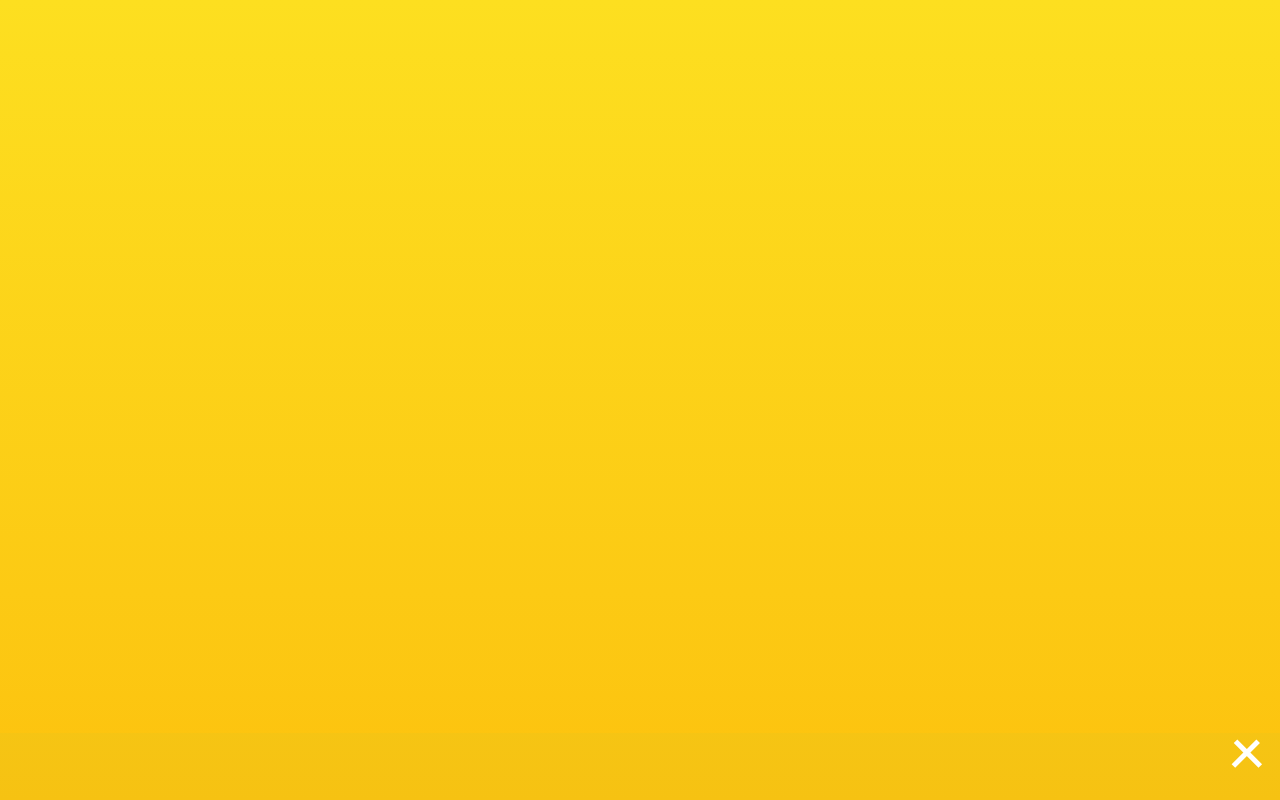
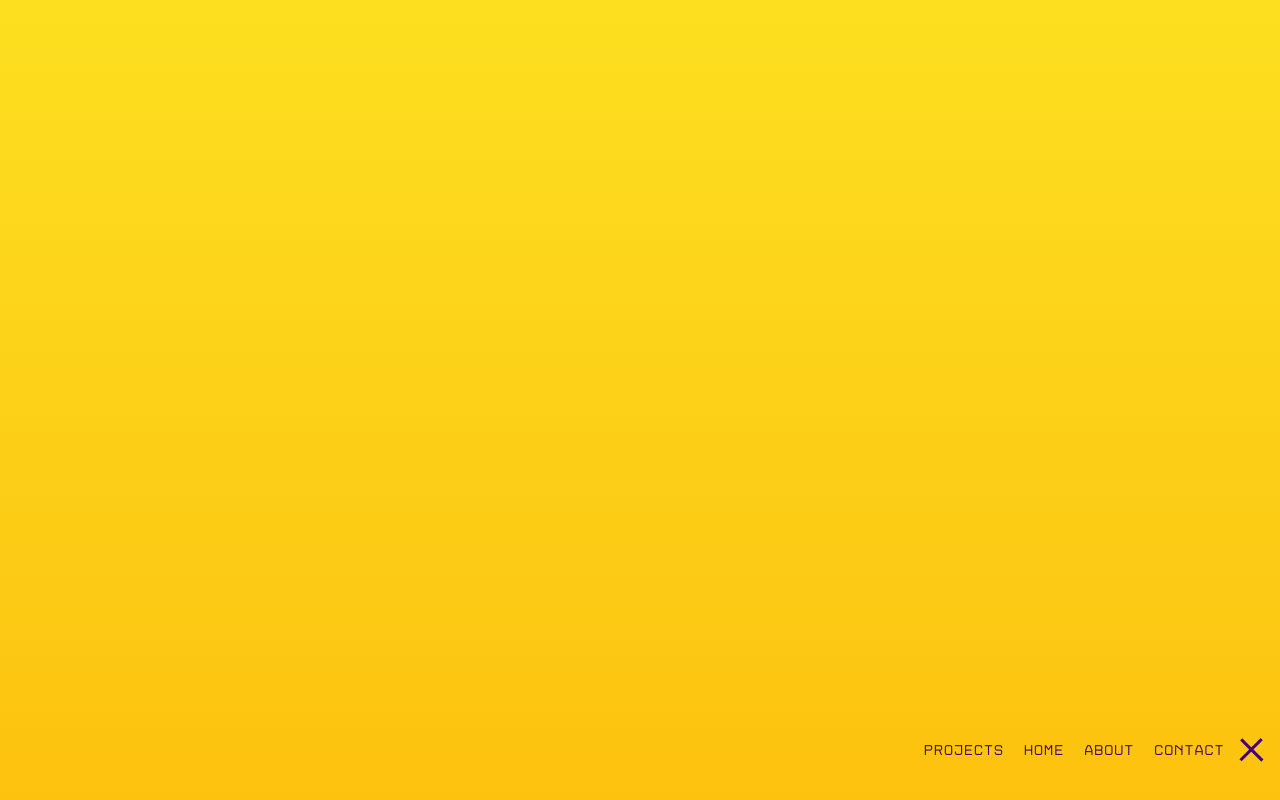
Before and after one commit to philipdaveby/portfolio, a React (Create React App) app: page / in a window 1280 px wide. Both pictures are taken after a click on the element 1246 px from the left and 741 px from the top of the page. Shown: the top 800 px of the page. Built offline with nearby package versions, Linux system fonts and the light colour scheme.

Commit message:
position of footer and shows only when clicked

```diff
--- a/src/components/Nav/Nav.js
+++ b/src/components/Nav/Nav.js
@@ -5,19 +5,21 @@ const Nav = () => {
 
     const [clickedNav, setClickedNav] = useState(false);
 
-    // const clickNav = bar => {
-    //     bar.classList.toggle('change');
-    // }
-
-    // const toggleClass = () => {
-
-    // }
     return (
         <nav className="nav" >
-            <div className={clickedNav ? 'nav__hamburger change' : 'nav__hamburger'} onClick={() => clickedNav ? setClickedNav(false) : setClickedNav(true)}>
-                <div className="nav__bar1"></div>
-                <div className="nav__bar2"></div>
-                <div className="nav__bar3"></div>
+            <div className="nav__hamburger">
+                {clickedNav ? <div className="links">
+                    <a href="/">PROJECTS</a>
+                    <a href="/">HOME</a>
+                    <a href="/">ABOUT</a>
+                    <a href="/">CONTACT</a>
+                </div> : ''}
+
+                <div className={clickedNav ? 'nav__animation change' : 'nav__animation'} onClick={() => clickedNav ? setClickedNav(false) : setClickedNav(true)} >
+                    <div className="nav__bar1"></div>
+                    <div className="nav__bar2"></div>
+                    <div className="nav__bar3"></div>
+                </div>
             </div>
         </nav>
     )
--- a/src/components/Nav/nav.css
+++ b/src/components/Nav/nav.css
@@ -2,21 +2,35 @@
   grid-area: footer;
   display: flex;
   justify-content: flex-end;
-  background: rgba(114, 186, 94, 0.05);
 }
 
 .nav__hamburger {
-  display: inline-block;
+  display: flex;
   cursor: pointer;
   position: sticky;
   right: 1rem;
   justify-self: flex-start;
 }
 
+.links {
+  margin-top: 0.4rem;
+}
+
+.links a {
+  padding: 0 10px;
+  font-size: 0.9rem;
+  transition: 1s;
+  right: 0;
+}
+
+.nav__animation {
+  display: inline-block;
+}
+
 .nav__bar1, .nav__bar2, .nav__bar3 {
-  width: 35px;
-  height: 5px;
-  background-color: white;
+  width: 30px;
+  height: 3px;
+  background-color: #430078;
   margin: 6px 0;
   transition: 0.4s;
 }
@@ -24,7 +38,7 @@
 /* Rotate first bar */
 .change .nav__bar1 {
   -webkit-transform: rotate(-45deg) translate(-8px, 8px);
-  transform: rotate(-45deg) translate(-9px, 8px);
+  transform: rotate(-45deg) translate(-5px, 8px);
 }
 
 /* Fade out the second bar */
@@ -35,7 +49,7 @@
 /* Rotate last bar */
 .change .nav__bar3 {
   -webkit-transform: rotate(45deg) translate(-8px, -8px);
-  transform: rotate(45deg) translate(-6px, -8px);
+  transform: rotate(45deg) translate(-4px, -8px);
 }
 
 /*# sourceMappingURL=nav.css.map */
--- a/src/components/Nav/nav.scss
+++ b/src/components/Nav/nav.scss
@@ -5,21 +5,38 @@
   justify-content: flex-end;
   // align-items: flex-start;
   // height: 400px;
-  background: rgba(114, 186, 94, 0.05);
 }
 
 .nav__hamburger {
-  display: inline-block;
+  display: flex;
   cursor: pointer;
   position: sticky;
   right: 1rem;
   justify-self: flex-start;
+  // width: 100vw;
+}
+
+.links {
+  // display: flex;
+  // align-items: center;
+  margin-top: 0.4rem;
+}
+
+.links a {
+  padding: 0 10px;
+  font-size: 0.9rem;
+  transition: 1s;
+  right: 0;
+}
+
+.nav__animation {
+    display: inline-block;
+
   }
-
   .nav__bar1, .nav__bar2, .nav__bar3 {
-    width: 35px;
-    height: 5px;
-    background-color: white;
+    width: 30px;
+    height: 3px;
+    background-color: #430078;
     margin: 6px 0;
     transition: 0.4s;
   }
@@ -27,7 +44,7 @@
   /* Rotate first bar */
   .change .nav__bar1 {
     -webkit-transform: rotate(-45deg) translate(-8px, 8px) ;
-    transform: rotate(-45deg) translate(-9px, 8px) ;
+    transform: rotate(-45deg) translate(-5px, 8px) ;
   }
 
   /* Fade out the second bar */
@@ -38,5 +55,5 @@
   /* Rotate last bar */
   .change .nav__bar3 {
     -webkit-transform: rotate(45deg) translate(-8px, -8px) ;
-    transform: rotate(45deg) translate(-6px, -8px) ;
+    transform: rotate(45deg) translate(-4px, -8px) ;
   }
--- a/src/index.css
+++ b/src/index.css
@@ -8,12 +8,16 @@
   text-align: center;
   box-sizing: border-box;
   font-family: "disket-mono-regular-webfont";
+  color: #430078;
 }
 
 body {
   height: 100vh;
-  color: white;
   background: linear-gradient(180deg, #fddf20 0%, #fcca14 74%, #fdc20e 100%);
+}
+
+a {
+  text-decoration: none;
 }
 
 .App {
--- a/src/sass.scss
+++ b/src/sass.scss
@@ -11,12 +11,16 @@
     text-align: center;
     box-sizing: border-box;
     font-family: 'disket-mono-regular-webfont';
+    color: #430078;
 }
 body {
     height: 100vh;
-    color: white;
     background: linear-gradient(180deg, rgba(253,223,32,1) 0%, rgba(252,202,20,1) 74%, rgba(253,194,14,1) 100%);
 }
+
+a {
+    text-decoration: none;
+  }
 
 .App {
     width: 300vw;
```
Also changed, not shown: 2 other files (tests, documents, lock files or other folders).
